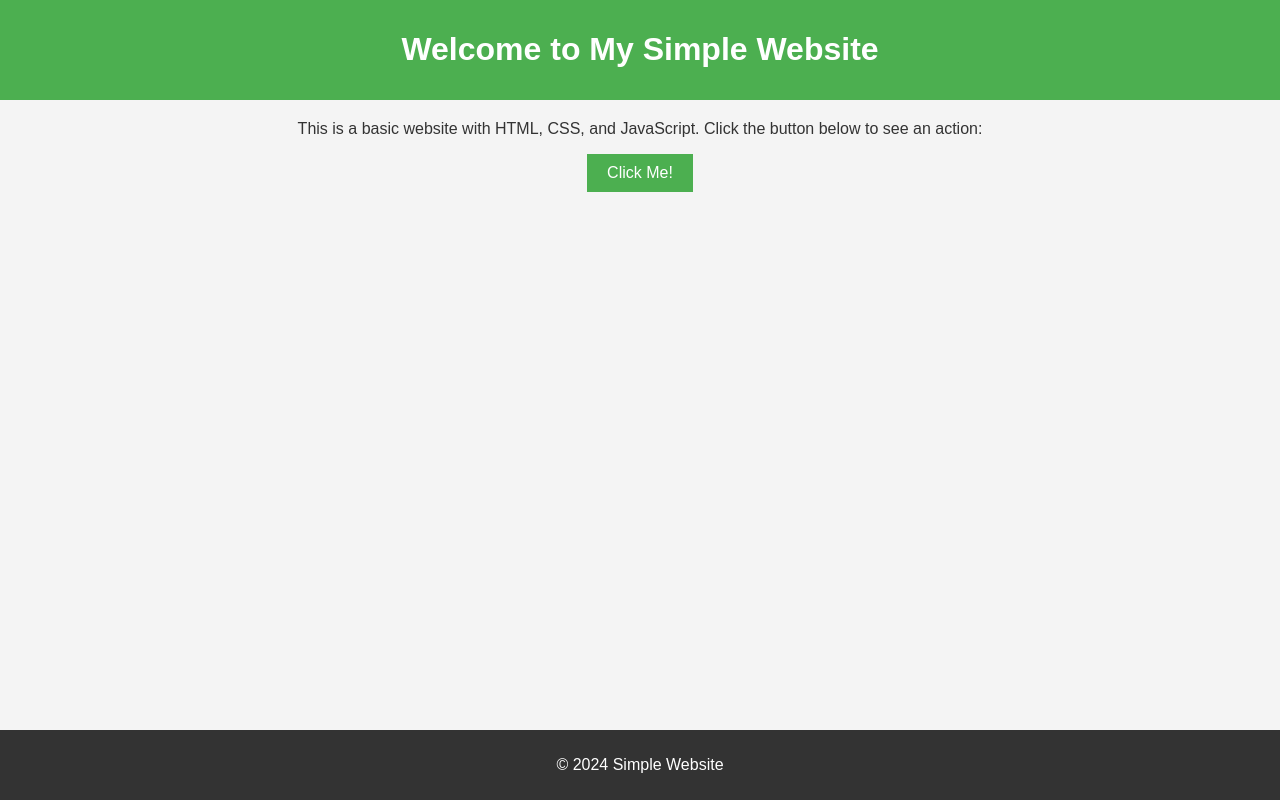
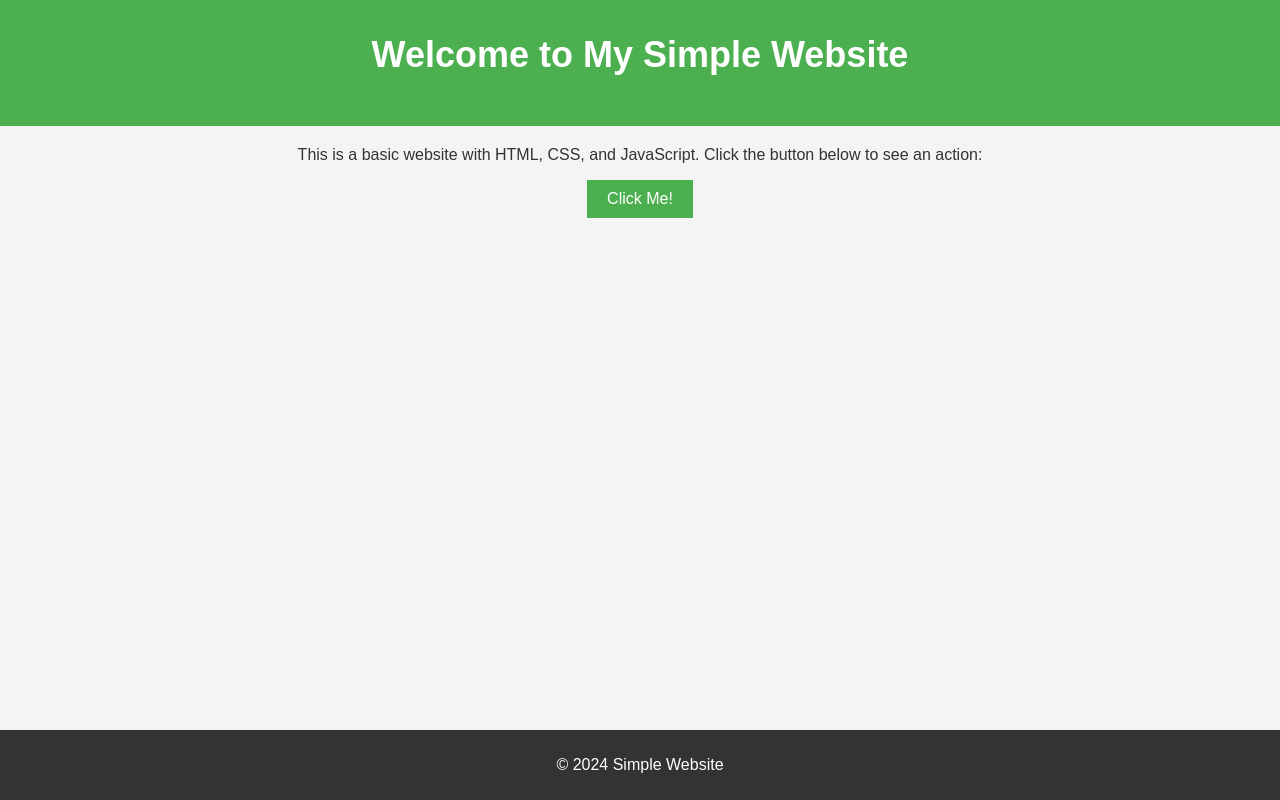
Before and after one commit to eowill/para-copiar, a plain HTML site: page index.html in a window 1280 px wide. Drawn offline with Linux system fonts and the light colour scheme; a script that the page names is missing.

Commit message:
romulo581_h1_id

```diff
--- a/index.html
+++ b/index.html
@@ -8,7 +8,7 @@
 </head>
 <body>
     <header>
-        <h1>Welcome to My Simple Website</h1>
+        <h1 id="title_romulo">Welcome to My Simple Website</h1>
     </header>
 
     <section>
--- a/styles.css
+++ b/styles.css
@@ -7,6 +7,10 @@ body {
     color: #333;
 }
 
+#title_romulo{
+    font-size: 36px;
+    margin-bottom: 40px;
+}
 header {
     background-color: #4CAF50;
     color: white;
```
